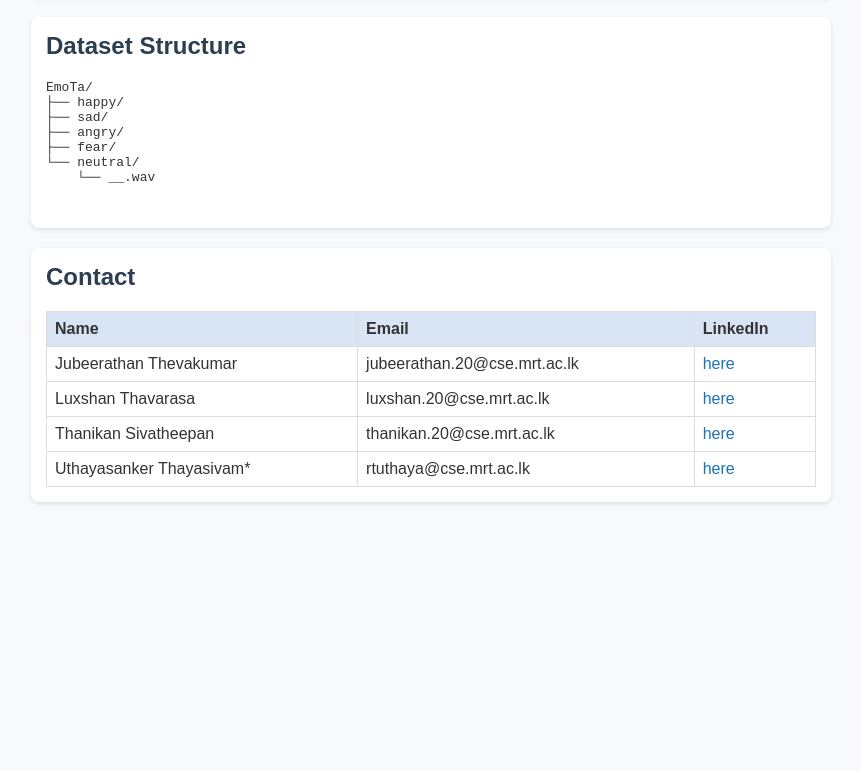
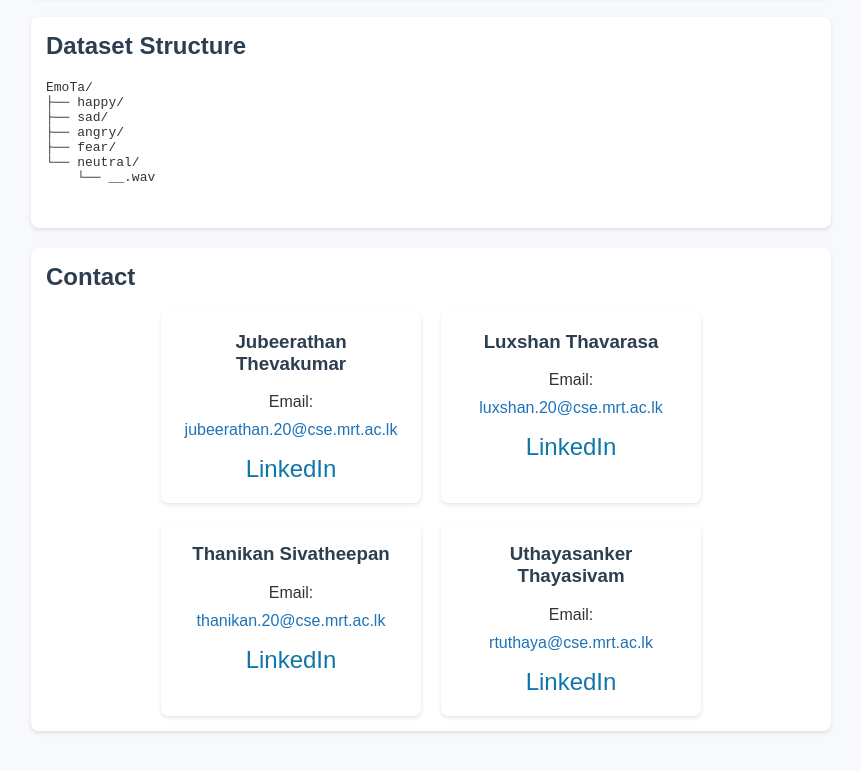
Before and after one commit to aaivu/EmoTa, a plain HTML site: page docs/index.html in a window 1280 px wide. Shown: the part 486-1257 px from the top of the page, without its empty margins (209-1070 px from the left). Before the commit the page ends 1028 px from the top, so only its background shows below. Drawn offline with Linux system fonts and the light colour scheme.

Commit message:
Update index.html

```diff
--- a/docs/index.html
+++ b/docs/index.html
@@ -1,9 +1,9 @@
 <!DOCTYPE html>
 <html lang="en">
 <head>
-<meta charset="UTF-8">
+    <meta charset="UTF-8">
     <meta name="viewport" content="width=device-width, initial-scale=1.0">
-    <meta name="description" content="EmoTa Tamil Emotional Speech Dataset is a comprehensive collection for speech and emotion recognition research, showcasing emotional diversity in Sri Lankan Tamil.">
+    <meta name="description" content="EmoTa Tamil Emotional Speech Dataset is a comprehensive collection for speech and emotion recognition research, showcasing linguistic and emotional diversity in Sri Lankan Tamil.">
     <meta name="keywords" content="EmoTa, Tamil Speech Dataset, Emotional Speech, Sri Lankan Tamil, Speech Emotion Recognition, Linguistic Diversity">
     <meta name="author" content="Jubeerathan Thevakumar, Luxshan Thavarasa, Thanikan Sivatheepan, Uthayasanker Thayasivam">
     <meta property="og:title" content="EmoTa Tamil Emotional Speech Dataset">
@@ -15,7 +15,6 @@
     <meta name="twitter:title" content="EmoTa Tamil Emotional Speech Dataset">
     <meta name="twitter:description" content="Discover EmoTa, a pioneering Tamil emotional speech dataset for advanced speech emotion recognition research.">
     <meta name="twitter:image" content="https://via.placeholder.com/1200x630.png?text=EmoTa+Dataset">
-    <meta name="google-site-verification" content="vJ_8_GXQXpYoFpEnwPu_CdkGLjqzwp9DWGHrlCsLHNI" />
     <title>EmoTa Dataset</title>
     <style>
         body {
@@ -57,20 +56,38 @@
         a:hover {
             text-decoration: underline;
         }
-        table {
-            width: 100%;
-            border-collapse: collapse;
+        /* Flexbox layout for cards */
+        .contact-cards {
+            display: flex;
+            flex-wrap: wrap;
+            justify-content: center;
+            gap: 20px;
+        }
+        .contact-card {
+            background-color: #ffffff;
+            padding: 20px;
+            border-radius: 8px;
+            box-shadow: 0 2px 4px rgba(0, 0, 0, 0.1);
+            text-align: center;
+            width: 220px;
+            max-width: 100%;
+        }
+        .contact-card h3 {
+            margin-top: 0;
+            color: #2c3e50;
+        }
+        .contact-card a {
+            display: block;
             margin-top: 10px;
+            color: #1d72b8;
+            text-decoration: none;
         }
-        table, th, td {
-            border: 1px solid #ddd;
+        .contact-card a:hover {
+            text-decoration: underline;
         }
-        th, td {
-            padding: 8px;
-            text-align: left;
-        }
-        th {
-            background-color: #d9e4f5;
+        .contact-card .linkedin-icon {
+            font-size: 24px;
+            color: #0e76a8;
         }
     </style>
 </head>
@@ -82,7 +99,7 @@
         <section>
             <h2>Overview</h2>
             <p>The <strong>EmoTa Tamil Emotional Speech Dataset</strong> is a collection of recordings in Sri Lankan Tamil, representing distinct dialects from the northern, eastern, western, and central provinces. It is designed for research in speech and emotion recognition.</p>
-            <p><a href="https://github.com/aaivu/EmoTa" target="_blank">GitHub Repository</a> | <a href="https://github.com/aaivu/EmoTa/blob/main/LICENSE.txt" target="_blank">License</a> | <a href="https://github.com/aaivu/EmoTa/blob/main/EmoTa%20Dataset%20Usage%20Agreement%20Form.pdf" target="_blank">Usage Agreement</a> | <a href="https://rtuthaya.staff.uom.lk/resources/dataset/43" target="_blank">Dataset Access</a></p>
+            <p><a href="https://github.com/aaivu/EmoTa" target="_blank">GitHub Repository</a> | <a href="https://github.com/aaivu/EmoTa/blob/main/LICENSE.txt" target="_blank">License</a> | <a href="https://github.com/aaivu/EmoTa/blob/main/EmoTa%20Dataset%20Usage%20Agreement%20Form.pdf" target="_blank">Usage Agreement</a></p>
         </section>
 
         <section>
@@ -111,37 +128,28 @@ EmoTa/
 
         <section>
             <h2>Contact</h2>
-            <table>
-                <thead>
-                    <tr>
-                        <th>Name</th>
-                        <th>Email</th>
-                        <th>LinkedIn</th>
-                    </tr>
-                </thead>
-                <tbody>
-                    <tr>
-                        <td>Jubeerathan Thevakumar</td>
-                        <td>jubeerathan.20@cse.mrt.ac.lk</td>
-                        <td><a href="https://lk.linkedin.com/in/jubeerathan-thevakumar-87b9b8255">here</a></td>
-                    </tr>
-                    <tr>
-                        <td>Luxshan Thavarasa</td>
-                        <td>luxshan.20@cse.mrt.ac.lk</td>
-                        <td><a href="https://lk.linkedin.com/in/lux-thavarasa">here</a></td>
-                    </tr>
-                    <tr>
-                        <td>Thanikan Sivatheepan</td>
-                        <td>thanikan.20@cse.mrt.ac.lk</td>
-                        <td><a href="https://lk.linkedin.com/in/sthanikan2000">here</a></td>
-                    </tr>
-                    <tr>
-                        <td>Uthayasanker Thayasivam*</td>
-                        <td>rtuthaya@cse.mrt.ac.lk</td>
-                        <td><a href="https://lk.linkedin.com/in/rtuthaya">here</a></td>
-                    </tr>
-                </tbody>
-            </table>
+            <div class="contact-cards">
+                <div class="contact-card">
+                    <h3>Jubeerathan Thevakumar</h3>
+                    <p>Email: <a href="mailto:jubeerathan.20@cse.mrt.ac.lk">jubeerathan.20@cse.mrt.ac.lk</a></p>
+                    <a href="https://lk.linkedin.com/in/jubeerathan-thevakumar-87b9b8255" target="_blank" class="linkedin-icon">LinkedIn</a>
+                </div>
+                <div class="contact-card">
+                    <h3>Luxshan Thavarasa</h3>
+                    <p>Email: <a href="mailto:luxshan.20@cse.mrt.ac.lk">luxshan.20@cse.mrt.ac.lk</a></p>
+                    <a href="https://lk.linkedin.com/in/lux-thavarasa" target="_blank" class="linkedin-icon">LinkedIn</a>
+                </div>
+                <div class="contact-card">
+                    <h3>Thanikan Sivatheepan</h3>
+                    <p>Email: <a href="mailto:thanikan.20@cse.mrt.ac.lk">thanikan.20@cse.mrt.ac.lk</a></p>
+                    <a href="https://lk.linkedin.com/in/sthanikan2000" target="_blank" class="linkedin-icon">LinkedIn</a>
+                </div>
+                <div class="contact-card">
+                    <h3>Uthayasanker Thayasivam</h3>
+                    <p>Email: <a href="mailto:rtuthaya@cse.mrt.ac.lk">rtuthaya@cse.mrt.ac.lk</a></p>
+                    <a href="https://lk.linkedin.com/in/rtuthaya" target="_blank" class="linkedin-icon">LinkedIn</a>
+                </div>
+            </div>
         </section>
     </main>
 </body>
```
